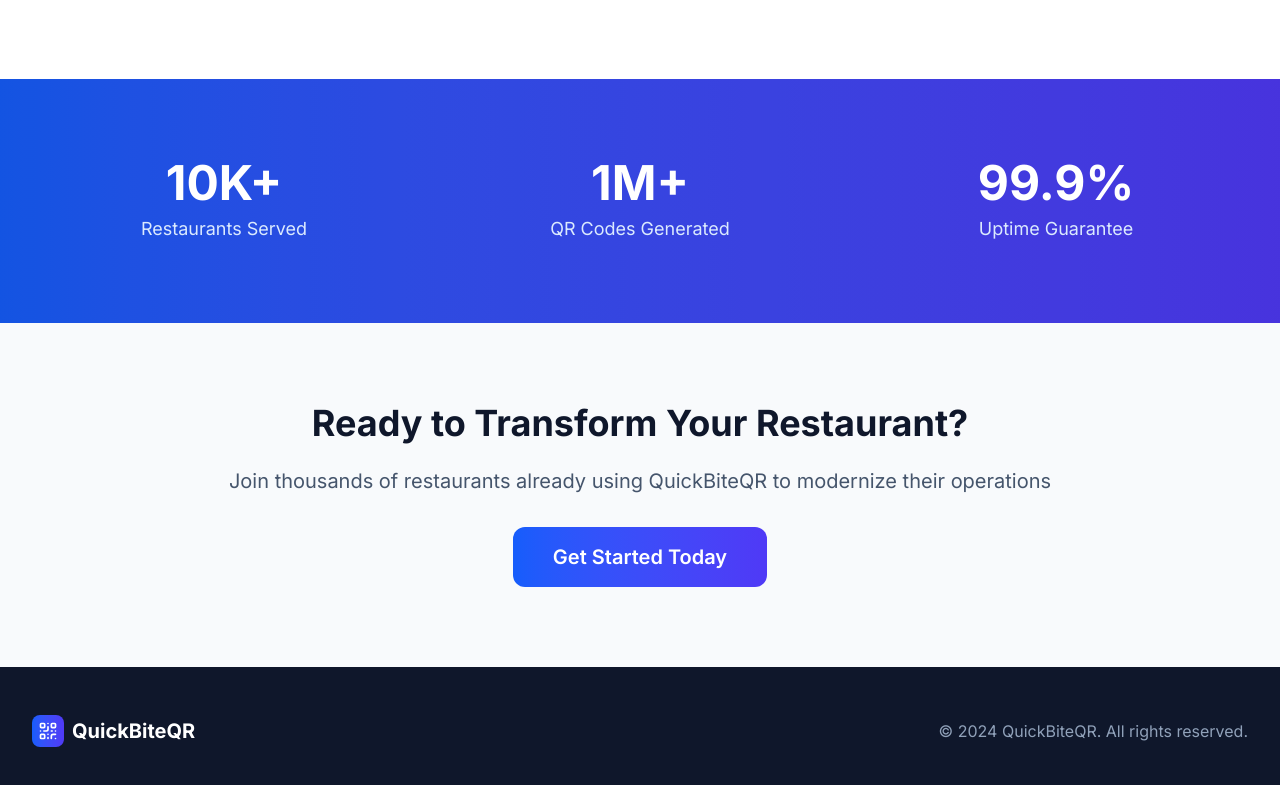
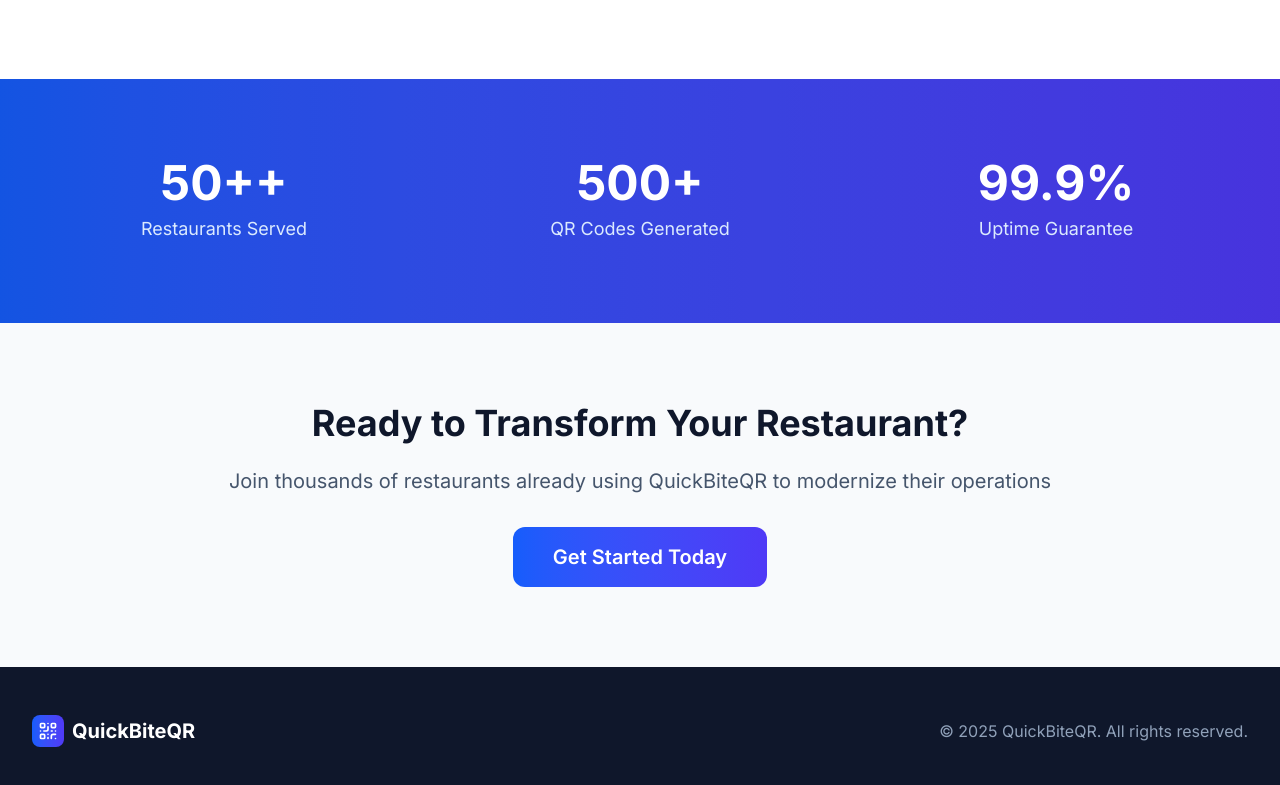
Before and after one commit to sagargiri456/Quick_Bite_Qr, a Next.js app: page / in a window 1280 px wide. Shown: the part 1291-2076 px from the top of the page. Built offline with nearby package versions, Linux system fonts and the light colour scheme; no server answers.

Commit message:
changed the data

```diff
--- a/src/app/page.tsx
+++ b/src/app/page.tsx
@@ -268,8 +268,8 @@ export default function Home() {
             className="grid grid-cols-1 md:grid-cols-3 gap-8 text-center"
           >
             {[
-              { number: "10K+", label: "Restaurants Served" },
-              { number: "1M+", label: "QR Codes Generated" },
+              { number: "50++", label: "Restaurants Served" },
+              { number: "500+", label: "QR Codes Generated" },
               { number: "99.9%", label: "Uptime Guarantee" }
             ].map((stat, index) => (
               <motion.div
@@ -330,7 +330,7 @@ export default function Home() {
               <span className="text-xl font-bold">QuickBiteQR</span>
             </div>
             <div className="text-slate-400">
-              © 2024 QuickBiteQR. All rights reserved.
+              © 2025 QuickBiteQR. All rights reserved.
             </div>
           </div>
         </div>
```
Also changed, not shown: 1 other file (tests, documents, lock files or other folders).
